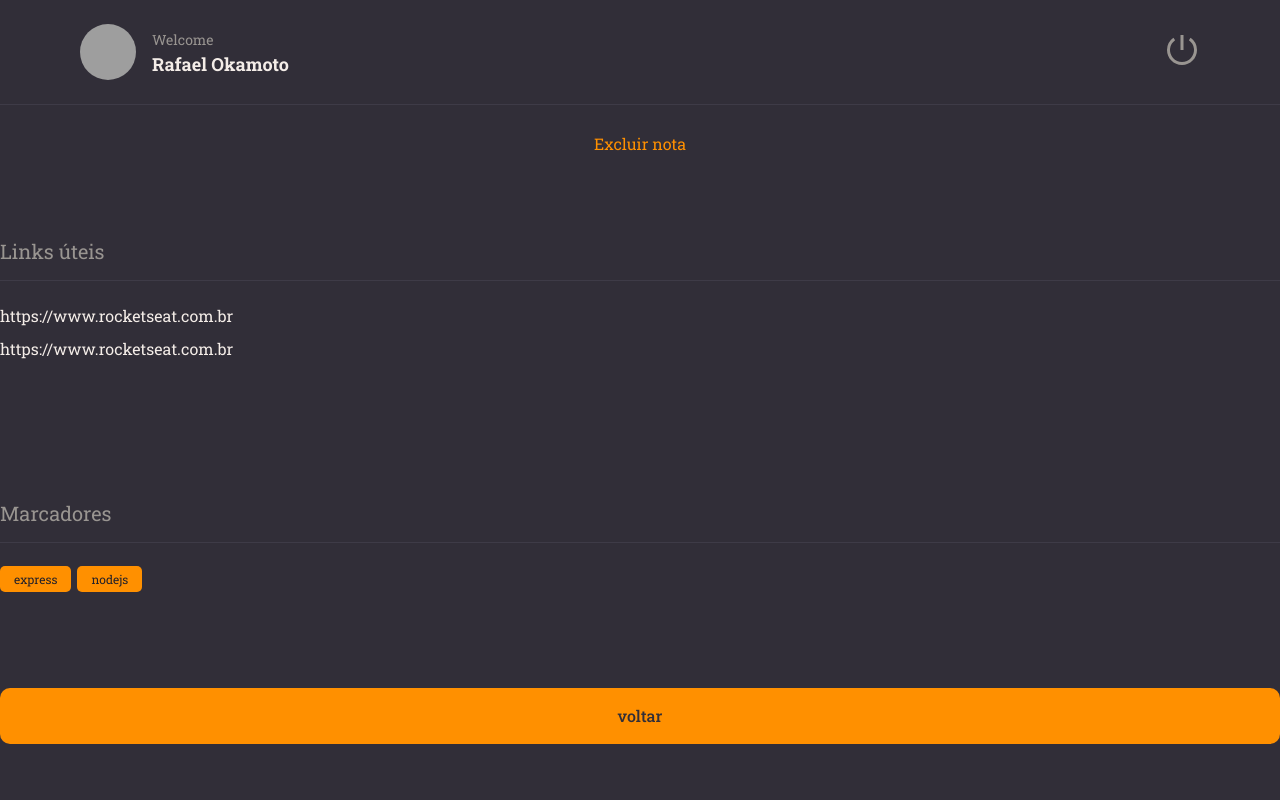
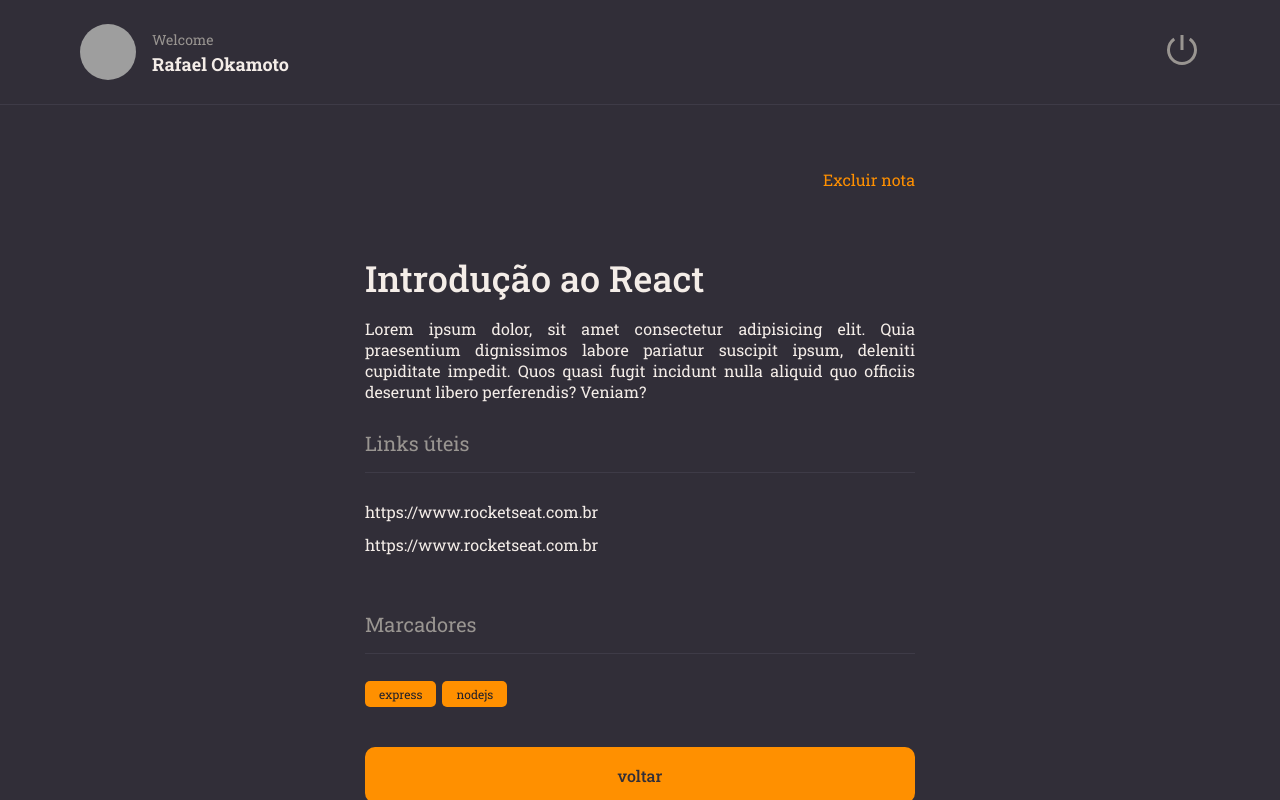
Before and after one commit to RafaelOkamoto182/Rocketnotes, a React (Vite) app: page / in a window 1280 px wide. Built offline with nearby package versions, Linux system fonts and the light colour scheme; grey boxes are pictures that could not be loaded.

Commit message:
finalizada tela de note detail

```diff
--- a/src/components/Section/styles.js
+++ b/src/components/Section/styles.js
@@ -1,7 +1,7 @@
 import styled from 'styled-components'
 
 export const Container = styled.section`
-    margin: 56px 0 28px;
+    margin: 28px 0;
 
     >h2 {
         border-bottom-width: 1px;
@@ -9,7 +9,7 @@ export const Container = styled.section`
         border-bottom-color: ${({ theme }) => theme.COLORS.BACKGROUND_700};
 
         padding-bottom: 16px;
-        margin-bottom: 24px;
+        margin-bottom: 28px;
 
         color: ${({ theme }) => theme.COLORS.GRAY_100};
         font-size: 20px;
--- a/src/pages/Details/index.jsx
+++ b/src/pages/Details/index.jsx
@@ -1,4 +1,4 @@
-import { Container, Links } from "./styles.js"
+import { Container, Links, Content } from "./styles.js"
 import { Button } from '../../components/Button'
 import { Header } from "../../components/Header"
 import { Section } from "../../components/Section"
@@ -11,7 +11,15 @@ export function Details() {
     <Container>
       <Header />
 
+      <main>
+        <Content>
           <ClickableText title="Excluir nota" />
+
+          <h1>Introdução ao React</h1>
+
+          <p>
+            Lorem ipsum dolor, sit amet consectetur adipisicing elit. Quia praesentium dignissimos labore pariatur suscipit ipsum, deleniti cupiditate impedit. Quos quasi fugit incidunt nulla aliquid quo officiis deserunt libero perferendis? Veniam?
+          </p>
 
           <Section title="Links úteis">
             <Links>
@@ -27,6 +35,9 @@ export function Details() {
 
           <Button title="voltar" />
 
+        </Content>
+      </main>
+
     </Container>
   )
 }
--- a/src/pages/Details/styles.js
+++ b/src/pages/Details/styles.js
@@ -8,7 +8,13 @@ export const Container = styled.div`
     grid-template-rows: 105px auto;
     grid-template-areas:
     "header"
-    "content"
+    "content";
+
+    >main{
+        grid-area: content;
+        overflow-y: scroll;
+        padding: 64px 0
+    }
 
 `
 
@@ -23,3 +29,27 @@ export const Links = styled.ul`
         }
     }
 `
+
+export const Content = styled.div`
+    max-width: 550px;
+    margin: 0 auto;
+
+    display: flex;
+    flex-direction: column;
+
+    >button:first-child{
+        align-self: end;
+    }
+
+    >h1{
+        font-size: 36px;
+        font-weight: 500;
+        padding-top: 64px;
+    }
+
+    >p{
+        font-size: 16px;
+        margin-top: 16px;
+        text-align: justify;
+    }
+`
```
Lines whose indentation alone changed are shown as unchanged.
